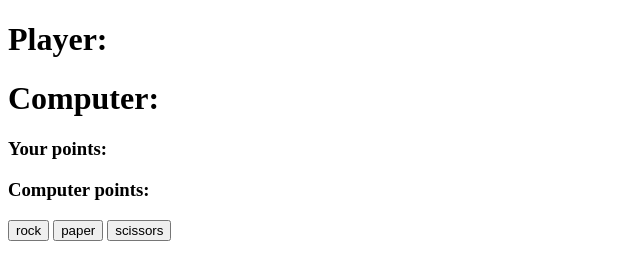
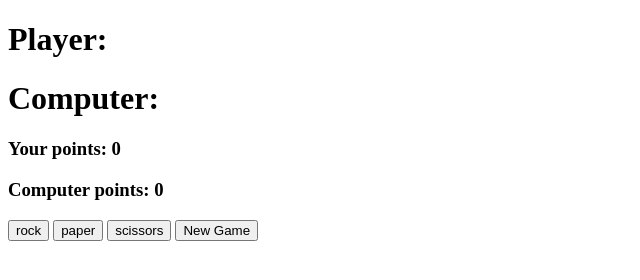
Before and after one commit to rlaw28/rock-paper-scissors, a plain HTML site: page index.html in a window 1280 px wide. Shown: the whole page, without its empty margins (0-640 px from the left). Drawn offline with Linux system fonts and the light colour scheme.

Commit message:
Add newGame button.

```diff
--- a/index.html
+++ b/index.html
@@ -10,13 +10,13 @@
    <h1 class="gameText" id="playerText">Player: </h1>
    <h1 class="gameText" id="computerText">Computer: </h1>
    <h1 class="gameText" id="resultText"></h1>
-   <h3>Your points:</h3>
-   <h3>Computer points:</h3>
+   <h3 class="gameText" id="playerPoints">Your points: 0</h3>
+   <h3 class="gameText" id="computerPoints">Computer points: 0</h3>
 
    <button class="choiceBtn">rock</button>
    <button class="choiceBtn">paper</button>
    <button class="choiceBtn">scissors</button>
-
+   <button class="newGame">New Game</button>
 
 <script src="./index.js"></script>
 </body>
```
